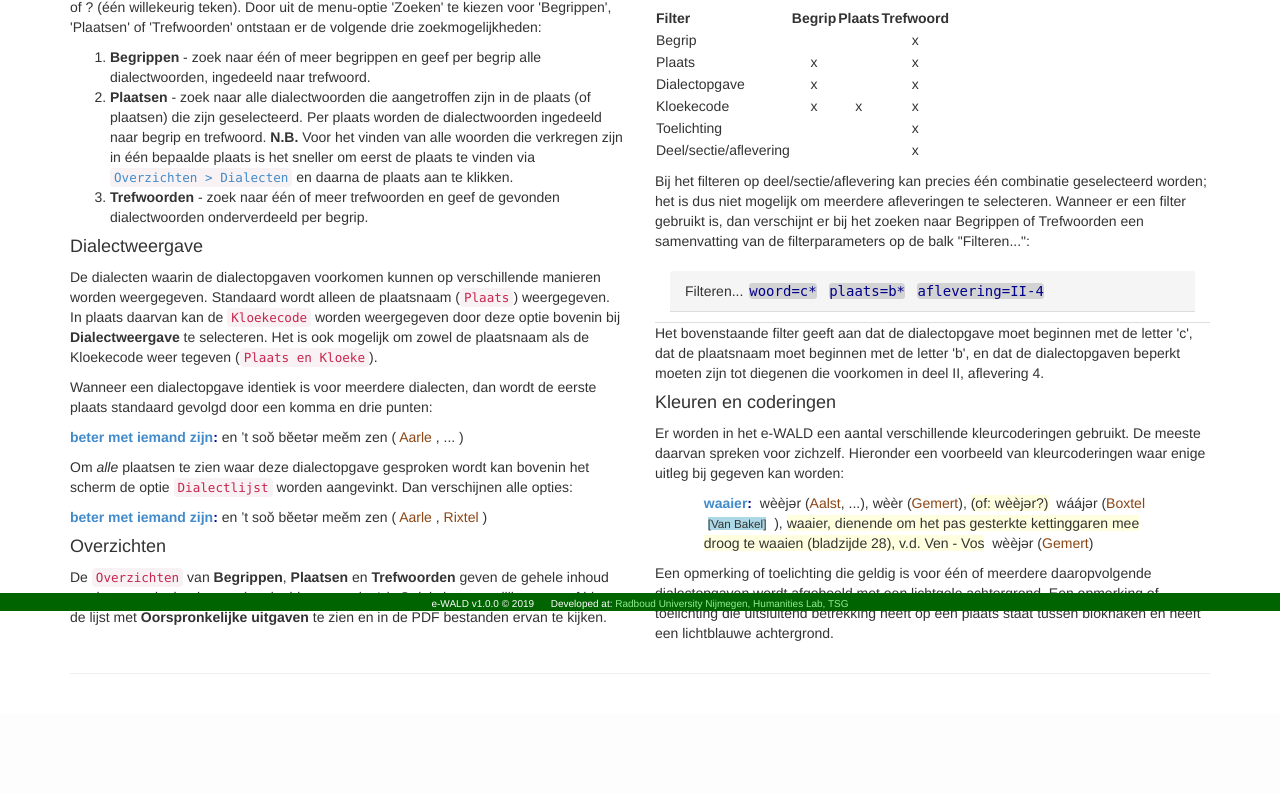
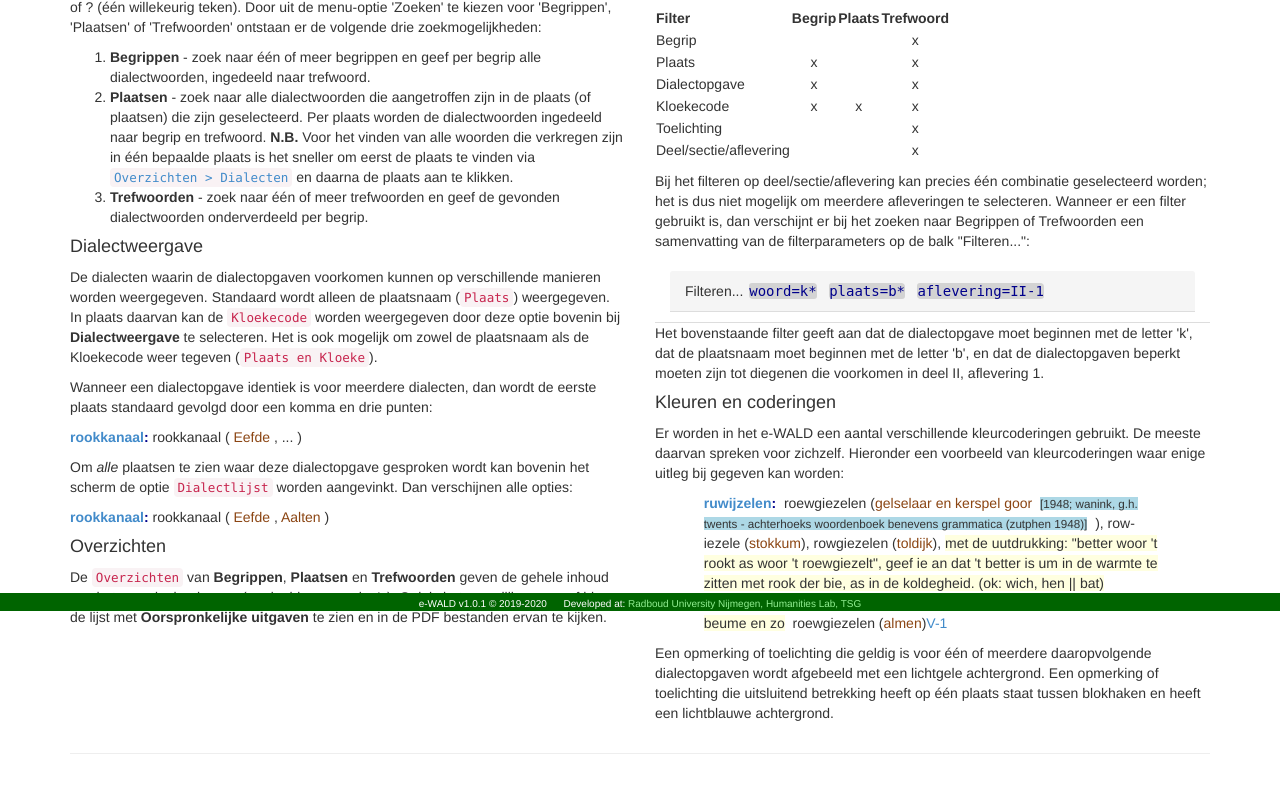
Before and after one commit to ErwinKomen/RU-wbd, a Django app: page /guide in a window 1280 px wide. Shown: the part 189-983 px from the top of the page. Before the commit the page ends 863 px from the top, so only its background shows below. Run offline with Django 3.2, Linux system fonts and the light colour scheme; parts of the project's set-up code (start-up, migrations or seed data) failed here and were passed over; some libraries are stand-ins or nearby versions.

Commit message:
wald: corrections v02

```diff
--- a/wald/wald/dictionary/admin.py
+++ b/wald/wald/dictionary/admin.py
@@ -40,7 +40,7 @@ class DescriptionAdmin(admin.ModelAdmin):
 
 
 class DialectAdmin(admin.ModelAdmin):
-    fieldsets = ( ('Editable', {'fields': ('stad', 'code', 'nieuw', 'toelichting',)}),
+    fieldsets = ( ('Editable', {'fields': ('stad', 'code', 'nieuw', 'toonbaar',)}),
                 )
     list_display = ['nieuw', 'stad']
 
--- a/wald/wald/dictionary/templates/dictionary/aflevering_list.html
+++ b/wald/wald/dictionary/templates/dictionary/aflevering_list.html
@@ -80,7 +80,9 @@
             </i>
             <span class="citation-publication">, {{deze.plaats}} {{deze.jaar}}.</span>
             {% endspaceless %}
-            <span class="citation-pdf">(<a href="/{{app_prefix}}static/dictionary/content/pdf/{{deze.get_pdf}}">pdf</a>)</span>
+            {% if deze.naam != "-" %}
+              <span class="citation-pdf">(<a href="/{{app_prefix}}static/dictionary/content/pdf/{{deze.get_pdf}}">pdf</a>)</span>
+            {% endif %}
           {% endfor %}
         </p>
       {% endfor %}
--- a/wald/wald/dictionary/templates/dictionary/guide.html
+++ b/wald/wald/dictionary/templates/dictionary/guide.html
@@ -30,13 +30,13 @@
     </p>
     <p>Wanneer een dialectopgave identiek is voor meerdere dialecten, dan wordt de eerste plaats standaard gevolgd door een komma en drie punten:</p>
     <div>
-      <span class="lemma-trefwoord"><a href="/trefwoord/search/?search=beter%20met%20iemand%20zijn">beter met iemand zijn</a>:</span>
-      <span class="lemma-word">en ’t soŏ bĕetər meĕm zen</span>
+      <span class="lemma-trefwoord"><a href="/trefwoord/search/?search=rookkanaal">rookkanaal</a>:</span>
+      <span class="lemma-word">rookkanaal</span>
       <span>(</span>
       <span class="lemma-word-dialect">
-        <span class="lemma-word-dialect-code hidden">L205p</span>
+        <span class="lemma-word-dialect-code hidden">F163p</span>
         <span class="lemma-word-dialect-space hidden">&nbsp;</span>
-        <span class="lemma-word-dialect-stad">Aarle</span>
+        <span class="lemma-word-dialect-stad">Eefde</span>
         <span>, </span>
         <span class="lemma-word-dialect-dots">...</span>
       </span>
@@ -46,20 +46,20 @@
     <p>Om <em>alle</em> plaatsen te zien waar deze dialectopgave gesproken wordt kan bovenin het scherm de optie <code>Dialectlijst</code> worden aangevinkt.
     Dan verschijnen alle opties:</p>
     <div>
-      <span class="lemma-trefwoord"><a href="/trefwoord/search/?search=beter%20met%20iemand%20zijn">beter met iemand zijn</a>:</span>
-      <span class="lemma-word">en ’t soŏ bĕetər meĕm zen</span>
+      <span class="lemma-trefwoord"><a href="/trefwoord/search/?search=rookkanaal">rookkanaal</a>:</span>
+      <span class="lemma-word">rookkanaal</span>
       <span>(</span>
       <span class="lemma-word-dialect">
-        <span class="lemma-word-dialect-code hidden">L205p</span>
+        <span class="lemma-word-dialect-code hidden">F163p</span>
         <span class="lemma-word-dialect-space hidden">&nbsp;</span>
-        <span class="lemma-word-dialect-stad">Aarle</span>
+        <span class="lemma-word-dialect-stad">Eefde</span>
         <span>, </span>
         <span class="lemma-word-dialect-dots hidden">...</span>
       </span>
       <span class="lemma-word-dialect-additional">
-        <span class="lemma-word-dialect-code hidden">L206p</span>
+        <span class="lemma-word-dialect-code hidden">m009p</span>
         <span class="lemma-word-dialect-space hidden">&nbsp;</span>
-        <span class="lemma-word-dialect-stad">Rixtel</span>
+        <span class="lemma-word-dialect-stad">Aalten</span>
         <span></span>
       </span>
       <span>)</span>
@@ -92,32 +92,34 @@
       <div class="panel-heading" data-toggle="collapse">
         <span>Filteren...</span>
         <span class="filter-summary">
-          <span class="filter-item">woord=c*</span>
+          <span class="filter-item">woord=k*</span>
           <span class="filter-item">plaats=b*</span>
-          <span class="filter-item">aflevering=II-4</span>
+          <span class="filter-item">aflevering=II-1</span>
         </span>
       </div>
     </div>
-    <p>Het bovenstaande filter geeft aan dat de dialectopgave moet beginnen met de letter 'c',
+    <p>Het bovenstaande filter geeft aan dat de dialectopgave moet beginnen met de letter 'k',
     dat de plaatsnaam moet beginnen met de letter 'b',
-    en dat de dialectopgaven beperkt moeten zijn tot diegenen die voorkomen in deel II, aflevering 4.</p>
+    en dat de dialectopgaven beperkt moeten zijn tot diegenen die voorkomen in deel II, aflevering 1.</p>
     <h4>Kleuren en coderingen</h4>
     <p>Er worden in het {{dic_abbr}} een aantal verschillende kleurcoderingen gebruikt. De meeste daarvan spreken voor zichzelf.
     Hieronder een voorbeeld van kleurcoderingen waar enige uitleg bij gegeven kan worden:</p>
     <div class="row">
     <div class="col-md-10 col-md-offset-1">
       {% spaceless %}
-      <span class="lemma-trefwoord"><a href="/trefwoord/search/?search=waaier">waaier</a>:</span>
+      <span class="lemma-trefwoord"><a href="/trefwoord/search/?search=ruwijzelen">ruwijzelen</a>:</span>
       <span class="lemma-word-toelichting"></span>&nbsp;
-      <span class="lemma-word">wèèjǝr</span><span> (</span><span class="lemma-word-dialect"><span class="lemma-word-dialect-code hidden">L256p</span><span class="lemma-word-dialect-space hidden">&nbsp;</span><span class="lemma-word-dialect-stad">Aalst</span><span>, </span><span class="lemma-word-dialect-dots">...</span></span>
-      <span class="lemma-word-dialect-additional hidden"><span class="lemma-word-dialect-code hidden">L225p</span><span class="lemma-word-dialect-space hidden">&nbsp;</span><span class="lemma-word-dialect-stad">Zeelst</span><span></span></span><span>)</span><span>, </span>
-      <span class="lemma-word">wèèr</span><span> (</span><span class="lemma-word-dialect"><span class="lemma-word-dialect-code hidden">L207p</span><span class="lemma-word-dialect-space hidden">&nbsp;</span><span class="lemma-word-dialect-stad">Gemert</span><span></span></span><span>)</span><span>, </span>
-      <span class="lemma-word-toelichting">(of: wèèjǝr?)</span>&nbsp;
-      <span class="lemma-word">wáájǝr</span><span> (</span><span class="lemma-word-dialect"><span class="lemma-word-dialect-code hidden">K172p</span><span class="lemma-word-dialect-space hidden">&nbsp;</span><span class="lemma-word-dialect-stad">Boxtel</span>
-      &nbsp;<span class="word-kloeketoelichting">[Van Bakel]</span>&nbsp;
-      <span></span></span><span>)</span><span>, </span>
-      <span class="lemma-word-toelichting">waaier, dienende om het pas gesterkte kettinggaren mee droog te waaien (bladzijde 28), v.d. Ven - Vos</span>&nbsp;
-      <span class="lemma-word">wèèjǝr</span><span> (</span><span class="lemma-word-dialect"><span class="lemma-word-dialect-code hidden">L207p</span><span class="lemma-word-dialect-space hidden">&nbsp;</span><span class="lemma-word-dialect-stad">Gemert</span><span></span></span><span>)</span>
+      <span class="lemma-word">roewgiezelen</span><span> (</span><span class="lemma-word-dialect"><span class="lemma-word-dialect-code hidden">waldk009</span><span class="lemma-word-dialect-space hidden">&nbsp;</span><span class="lemma-word-dialect-stad">gelselaar en kerspel goor</span>
+      &nbsp;<span class="word-kloeketoelichting">[1948; wanink, g.h. twents - achterhoeks woordenboek benevens grammatica (zutphen 1948)]</span>&nbsp;
+      </span><span>)</span><span>, </span>
+      <span class="lemma-word">row-iezele</span><span> (</span><span class="lemma-word-dialect"><span class="lemma-word-dialect-code hidden">l083p</span><span class="lemma-word-dialect-space hidden">&nbsp;</span><span class="lemma-word-dialect-stad">stokkum</span></span><span>)</span><span>, </span>
+      <span class="lemma-word">rowgiezelen</span><span> (</span><span class="lemma-word-dialect"><span class="lemma-word-dialect-code hidden">f205b</span><span class="lemma-word-dialect-space hidden">&nbsp;</span><span class="lemma-word-dialect-stad">toldijk</span></span><span>)</span><span>, </span>
+      <span class="lemma-word-toelichting">met de uutdrukking: "better woor 't rookt as woor 't roewgiezelt", geef ie an dat 't better is um in de warmte te zitten met rook der bie, as in de koldegheid. (ok: wich, hen || bat)</span>&nbsp;
+      <span class="lemma-word">roewgiezelen</span><span> (</span><span class="lemma-word-dialect"><span class="lemma-word-dialect-code hidden">f161p</span><span class="lemma-word-dialect-space hidden">&nbsp;</span><span class="lemma-word-dialect-stad">gorssel</span></span><span>)</span><span>, </span>
+      <span class="lemma-word-toelichting">roewgiezelen dut 't, as de giezel blif zitten op de beume en zo</span>&nbsp;
+      <span class="lemma-word">roewgiezelen</span><span> (</span><span class="lemma-word-dialect"><span class="lemma-word-dialect-code hidden">f181p</span><span class="lemma-word-dialect-space hidden">&nbsp;</span><span class="lemma-word-dialect-stad">almen</span></span><span>)</span>
+      <!-- Treat the afleveringen for this trefwoord -->
+      <span class="lemma-aflevering"><a href="/static/dictionary/content/pdf/wald-5/1987_Schaars, AHG_De weerld A (WALD) (AF).pdf">V-1</a></span>
       {% endspaceless %}
     </div>
       </div>
--- a/wald/wald/dictionary/templates/dictionary/layout.html
+++ b/wald/wald/dictionary/templates/dictionary/layout.html
@@ -29,7 +29,7 @@
 
   <div>
         <footer>
-            <span>e-WALD v1.0.0 &copy; 2019 </span>
+            <span>e-WALD v1.0.1 &copy; 2019-2020 </span>
             &nbsp;&nbsp;&nbsp;&nbsp;
             <span>Developed at: <a href="http://www.ru.nl/humanitieslab/technical-support-group">Radboud University Nijmegen, Humanities Lab, TSG</a></span>
         </footer>
--- a/wald/wald/dictionary/templates/dictionary/lemma_list.html
+++ b/wald/wald/dictionary/templates/dictionary/lemma_list.html
@@ -215,7 +215,11 @@
                   {% spaceless %}
                   {% for item_afl in item.alist %}
                     {% if item_afl.afl.first %}
-                      <span class="lemma-aflevering"><a href="/{{app_prefix}}static/dictionary/content/pdf/{{item_afl.entry.aflevering.get_pdf}}">{{item_afl.entry.aflevering.get_summary}}</a></span>
+                      {% if item_afl.entry.aflevering.naam == "-" %}
+                        <span class="lemma-aflevering">{{item_afl.entry.aflevering.get_summary}}</span>
+                      {% else %}
+                        <span class="lemma-aflevering"><a href="/{{app_prefix}}static/dictionary/content/pdf/{{item_afl.entry.aflevering.get_pdf}}">{{item_afl.entry.aflevering.get_summary}}</a></span>
+                      {% endif %}
                     {% endif %}
                     {% if item_afl.afl.last and not forloop.last %}<span>, </span>{% endif %}
                   {% endfor %}
--- a/wald/wald/dictionary/views.py
+++ b/wald/wald/dictionary/views.py
@@ -662,13 +662,17 @@ class TrefwoordListView(ListView):
 
         # Set the afleveringen and mijnen that are available
         context['afleveringen'] = [afl for afl in Aflevering.objects.all()]
-        context['mijnen'] = [mijn for mijn in Mijn.objects.all().order_by('naam')]
+
+        mijnen = []
+        if self.bUseMijnen:
+            mijnen = [mijn for mijn in Mijn.objects.all().order_by('naam')]
+        context['mijnen'] = mijnen
 
         # Set the title of the application
         context['title'] = "{} trefwoorden".format(THIS_DICTIONARY)
 
         context['is_app_userplus'] = user_is_ingroup(self.request, app_userplus)
-        context['is_app_editor'] = user_is_ingroup(request, app_editor)
+        context['is_app_editor'] = user_is_ingroup(self.request, app_editor)
 
         # If we are in 'strict' mode, we need to deliver the [qlist]
         if self.strict:
@@ -1127,7 +1131,11 @@ class LemmaListView(ListView):
 
         # Set the afleveringen that are available
         context['afleveringen'] = [afl for afl in Aflevering.objects.all()]
-        context['mijnen'] = [mijn for mijn in Mijn.objects.all().order_by('naam')]
+
+        mijnen = []
+        if self.bUseMijnen:
+            mijnen = [mijn for mijn in Mijn.objects.all().order_by('naam')]
+        context['mijnen'] = mijnen
 
         # Pass on the word-order boolean
         context['order_word_toel'] = self.bOrderWrdToel
@@ -1186,7 +1194,7 @@ class LemmaListView(ListView):
         context['method'] = "get"       # Alternative: "ajax"
 
         context['is_app_userplus'] = user_is_ingroup(self.request, app_userplus)
-        context['is_app_editor'] = user_is_ingroup(request, app_editor)
+        context['is_app_editor'] = user_is_ingroup(self.request, app_editor)
 
         # Return the calculated context
         return context
@@ -1576,7 +1584,10 @@ class LocationListView(ListView):
         # Set the afleveringen that are available
         context['afleveringen'] = [afl for afl in Aflevering.objects.all()]
 
-        context['mijnen'] = [mijn for mijn in Mijn.objects.all().order_by('naam')]
+        mijnen = []
+        if self.bUseMijnen:
+            mijnen = [mijn for mijn in Mijn.objects.all().order_by('naam')]
+        context['mijnen'] = mijnen
 
         if 'paginate_by' in initial:
             context['paginateSize'] = int(initial['paginate_by'])
@@ -1624,7 +1635,7 @@ class LocationListView(ListView):
         context['title'] = "{} plaatsen".format(THIS_DICTIONARY)
 
         context['is_app_userplus'] = user_is_ingroup(self.request, app_userplus)
-        context['is_app_editor'] = user_is_ingroup(request, app_editor)
+        context['is_app_editor'] = user_is_ingroup(self.request, app_editor)
 
         # Get possible user choice of 'strict'
         if 'strict' in initial:
@@ -1905,7 +1916,7 @@ class DialectListView(ListView):
         context['title'] = "{} dialecten".format(THIS_DICTIONARY)
 
         context['is_app_userplus'] = user_is_ingroup(self.request, app_userplus)
-        context['is_app_editor'] = user_is_ingroup(request, app_editor)
+        context['is_app_editor'] = user_is_ingroup(self.request, app_editor)
 
         # Return the calculated context
         return context
@@ -2277,7 +2288,7 @@ class DeelListView(ListView):
         #context['intro_op_drie_pdf'] = "wbd-3/2000_Brabantse Dialecten III Inleiding_Compleet.pdf"
 
         context['is_app_userplus'] = user_is_ingroup(self.request, app_userplus)
-        context['is_app_editor'] = user_is_ingroup(request, app_editor)
+        context['is_app_editor'] = user_is_ingroup(self.request, app_editor)
 
         # Return the calculated context
         return context
```
Also changed, not shown: wald/wald/dictionary/templates/dictionary/about.html (+15 -26 lines), wald/wald/dictionary/templates/dictionary/index.html (+15 -12 lines), 5 other files.
